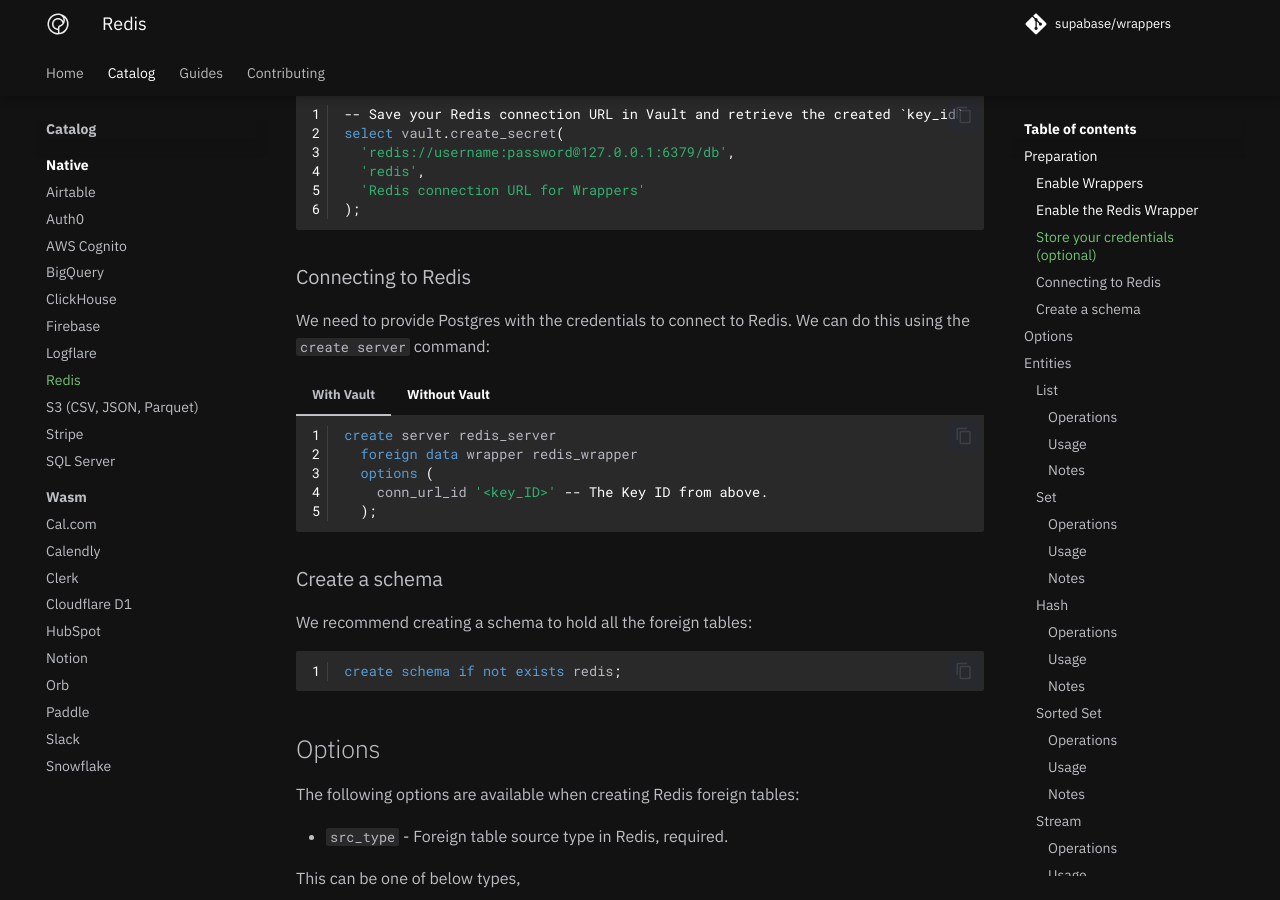
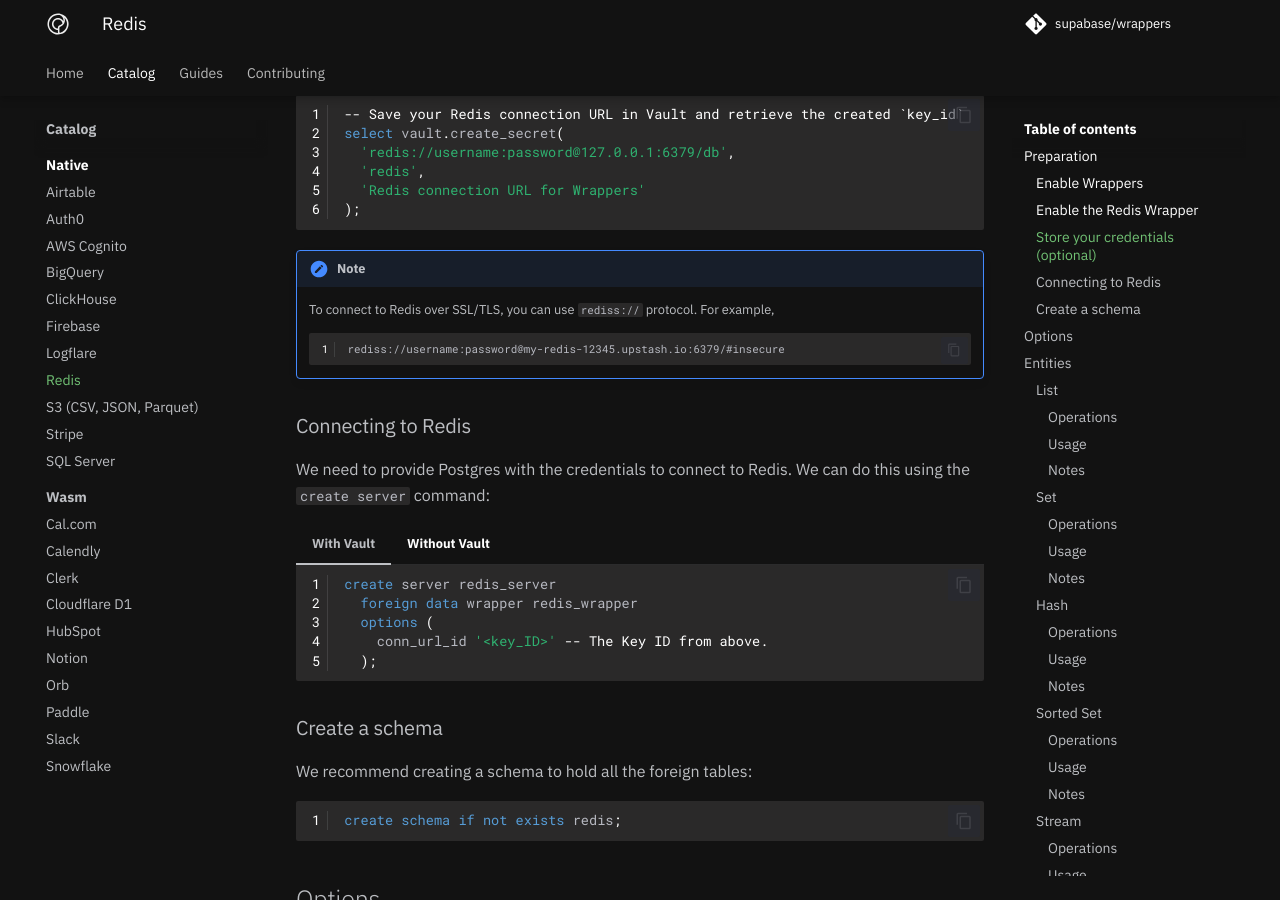
Before and after one commit to supabase/wrappers, an MkDocs documentation site: the page built from docs/catalog/redis.md, in a window 1280 px wide and 900 px high, scrolled down 962 px. Built offline with MkDocs 1.6.1 and Material for MkDocs 9.7.7, drawn with Linux system fonts in a browser that asks for light colours; comment, search, counter and statistics services are not loaded.

Commit message:
docs(redis): add SSL/TLS support docs to Redis FDW docs (#451)

````diff
--- a/docs/catalog/redis.md
+++ b/docs/catalog/redis.md
@@ -47,6 +47,14 @@
   'Redis connection URL for Wrappers'
 );
 ```
+
+!!! note
+
+    To connect to Redis over SSL/TLS, you can use `rediss://` protocol. For example,
+
+    ```
+    rediss://username:password@my-redis-12345.upstash.io:6379/#insecure
+    ```
 
 ### Connecting to Redis
 
````
